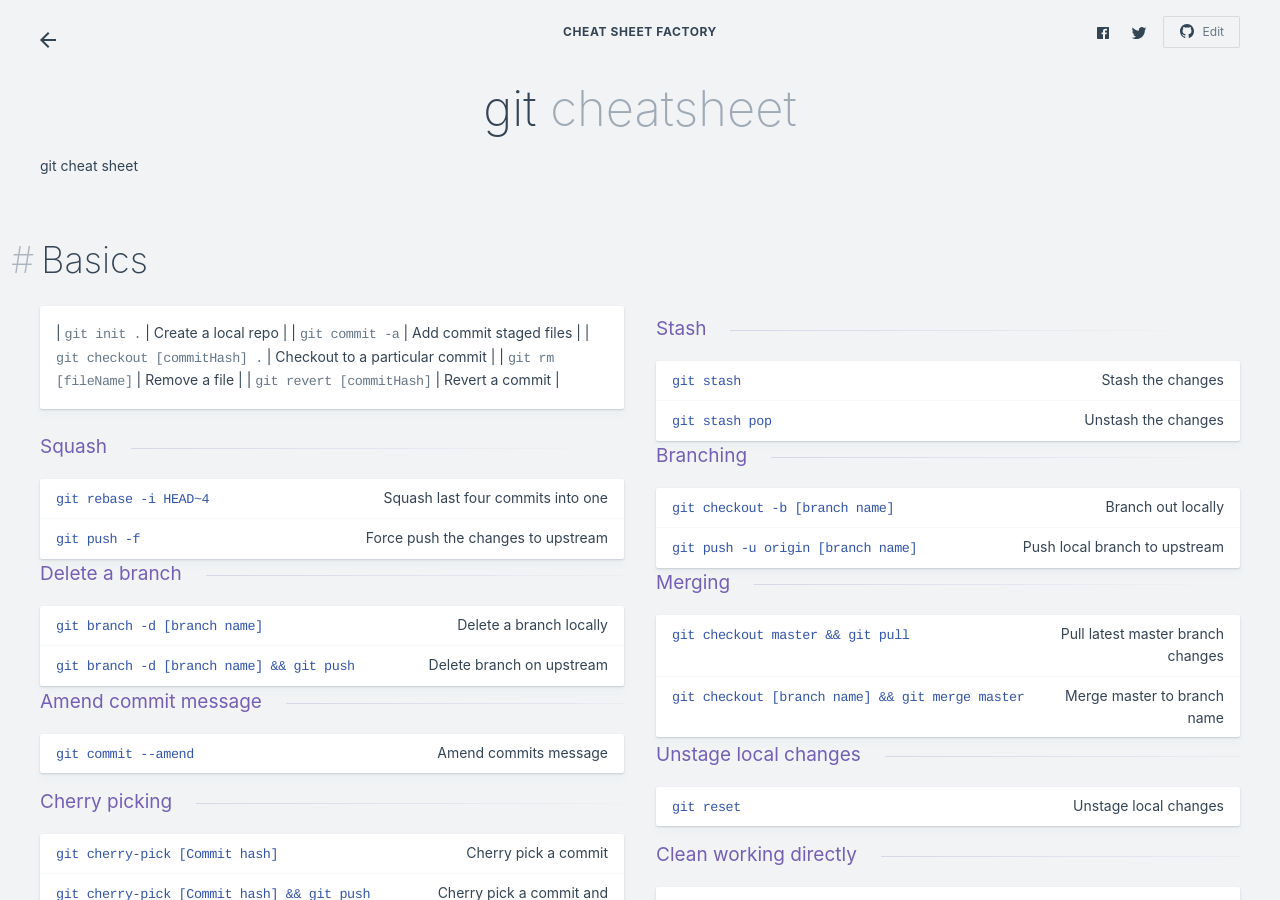
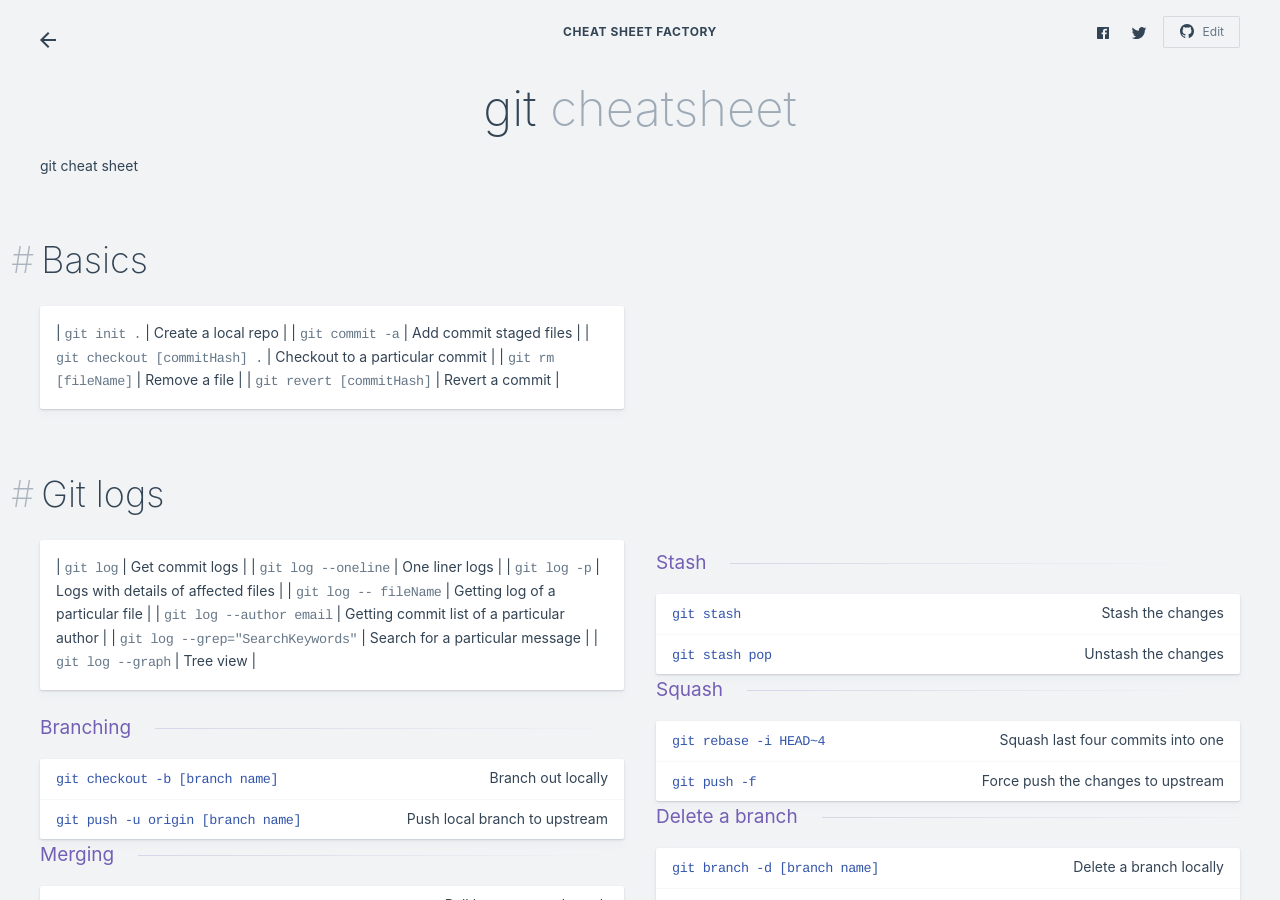
Before and after one commit to kasramp/cheat-sheet-factory, a Jekyll site: the page built from version_control/git.md, in a window 1280 px wide and 900 px high. Built offline with Jekyll 4.4.1, drawn with Linux system fonts in a browser that asks for light colours.

Commit message:
Add git logs

```diff
--- a/version_control/git.md
+++ b/version_control/git.md
@@ -21,6 +21,15 @@ Shortcuts
 | `git checkout [commitHash] .` | Checkout to a particular commit |
 | `git rm [fileName]` | Remove a file |
 | `git revert [commitHash]` | Revert a commit |
+
+## Git logs
+| `git log` | Get commit logs |
+| `git log --oneline` | One liner logs |
+| `git log -p` | Logs with details of affected files |
+| `git log -- fileName` | Getting log of a particular file |
+| `git log --author email` | Getting commit list of a particular author |
+| `git log --grep="SearchKeywords"` | Search for a particular message |
+| `git log --graph` | Tree view |
 
 ### Stash
 
```
